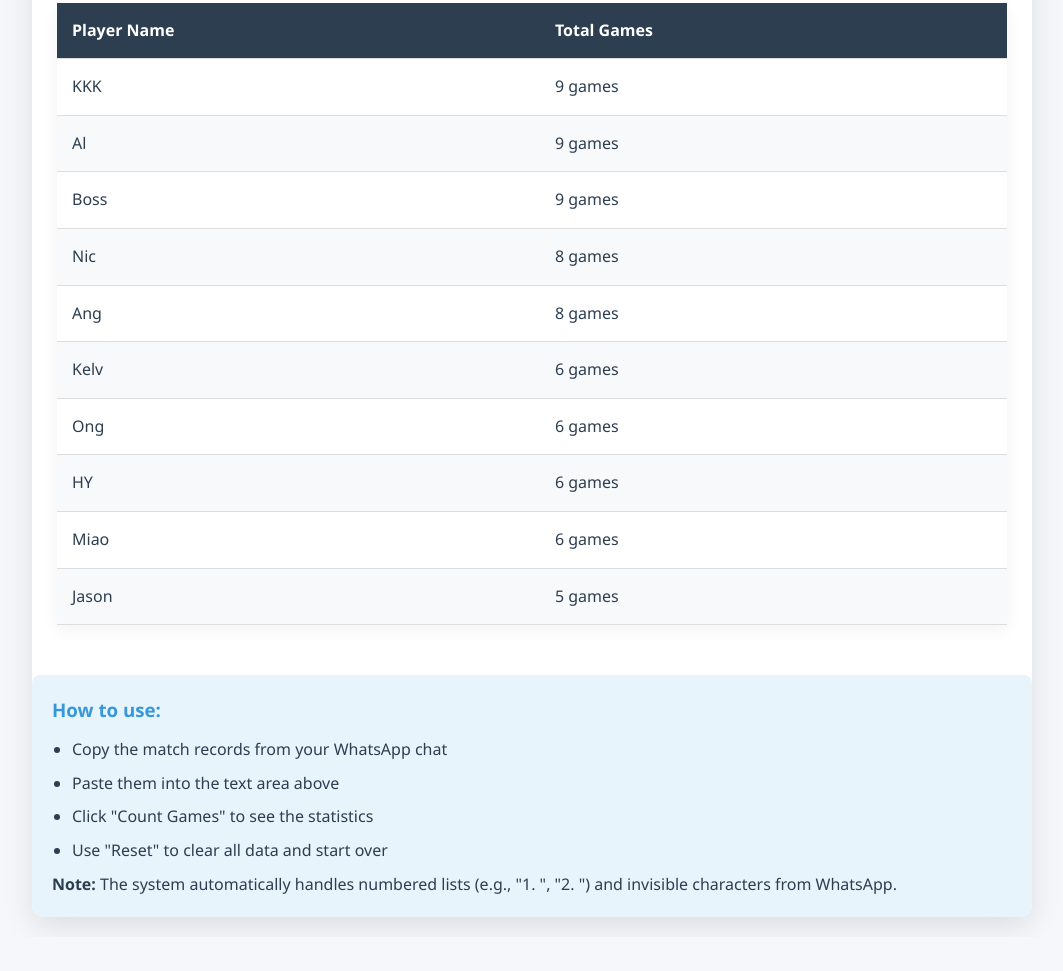
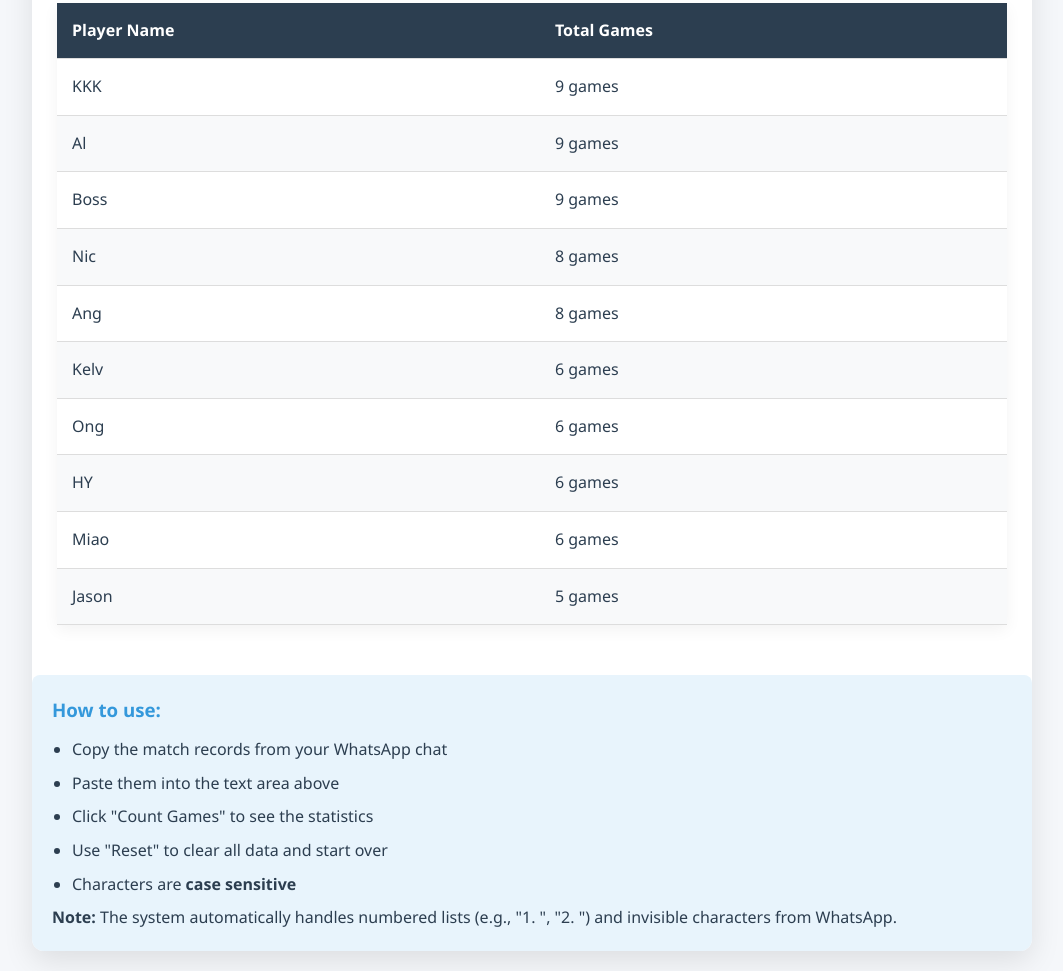
Before and after one commit to esg-sustainability/badminton-doubles-game-counter, a plain HTML site: page index.html in a window 1280 px wide. Shown: the part 592-1563 px from the top of the page, without its empty margins (108-1171 px from the left). Before the commit the page ends 1529 px from the top, so only its background shows below. Drawn offline with Linux system fonts and the light colour scheme.

Commit message:
Update index.html

```diff
--- a/index.html
+++ b/index.html
@@ -287,6 +287,7 @@
                 <li>Paste them into the text area above</li>
                 <li>Click "Count Games" to see the statistics</li>
                 <li>Use "Reset" to clear all data and start over</li>
+                <li>Characters are <strong>case sensitive</strong></li>
             </ul>
             <p><strong>Note:</strong> The system automatically handles numbered lists (e.g., "1. ", "2. ") and invisible characters from WhatsApp.</p>
         </div>
```
